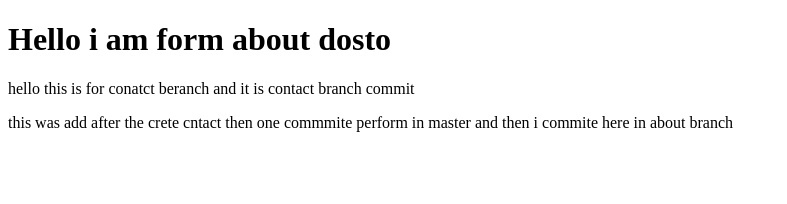
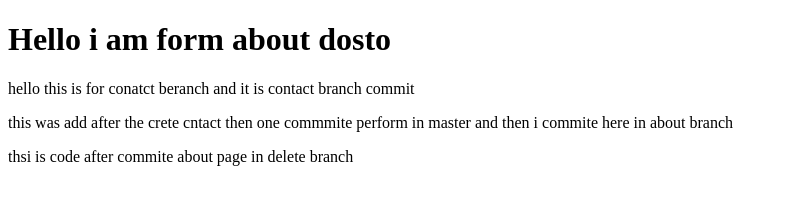
Before and after one commit to meetprolanceit/practice-1, a plain HTML site: page about.html in a window 1280 px wide. Shown: the whole page, without its empty margins (0-787 px from the left). Drawn offline with Linux system fonts and the light colour scheme.

Commit message:
commite in about after chnage in about branch

```diff
--- a/about.html
+++ b/about.html
@@ -12,5 +12,6 @@
             this was add after the crete cntact then one commmite perform in master and then i commite here in about
             branch
         </p>
+        <p>thsi is code after commite about page in delete branch</p>
     </body>
 </html>
```
